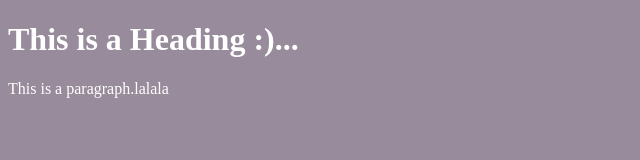
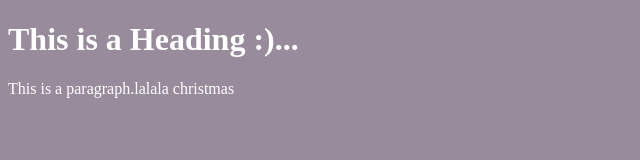
Before and after one commit to galiazoin/test2.12.21, a plain HTML site: page index.html in a window 1280 px wide. Shown: the full height of the page, 0-640 px from the left. Drawn offline with Linux system fonts and the light colour scheme.

Commit message:
christmas

```diff
--- a/index.html
+++ b/index.html
@@ -8,7 +8,7 @@
 <body>
 
 <h1>This is a Heading :)...</h1>
-<p>This is a paragraph.lalala</p>
+<p>This is a paragraph.lalala christmas </p>
 
 </body>
 </html>
```
